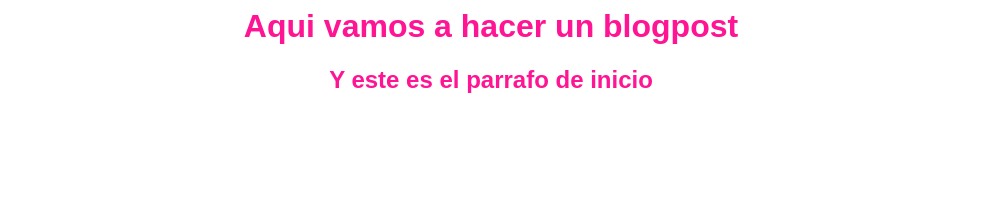
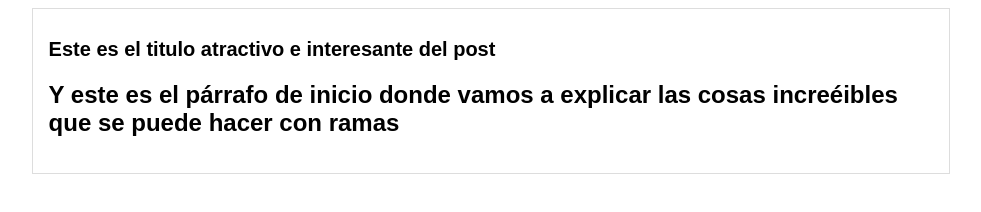
Before and after one commit to CodeInfinity3/Index, a plain HTML site: page index.html in a window 1280 px wide. Shown: the whole page, without its empty margins (149-1130 px from the left). Drawn offline with Linux system fonts and the light colour scheme.

Commit message:
Commit al master del blogpost en su version más reciente

```diff
--- a/css/estilos.css
+++ b/css/estilos.css
@@ -1,7 +1,21 @@
 body
 {
-    color: deeppink;
+    color: black;
     text-align: center;
     font-family: "Arial";
 
 }
+#container
+{
+    width: 70%;
+    padding: 1em;
+    text-align: left;
+    border: 1px solid #DDD;
+    margin: 0 auto;
+
+}
+#container h1
+{
+    font-size: 20px;
+
+}
--- a/index.html
+++ b/index.html
@@ -5,7 +5,17 @@
 
     </head>
     <body>
-        <h1>Aqui vamos a hacer un blogpost</h1>
-        <h2>Y este es el parrafo de inicio</h2>
+        <div id="container">
+
+
+            <div id="post">
+
+
+                <h1>Este es el titulo atractivo
+                    e interesante del post</h1>
+                <h2>Y este es el párrafo de inicio
+                    donde vamos a explicar las cosas increéibles
+                    que se puede hacer con ramas</h2>
+        </div>
     </body>
 </html>
```
Also changed, not shown: historia.txt.
